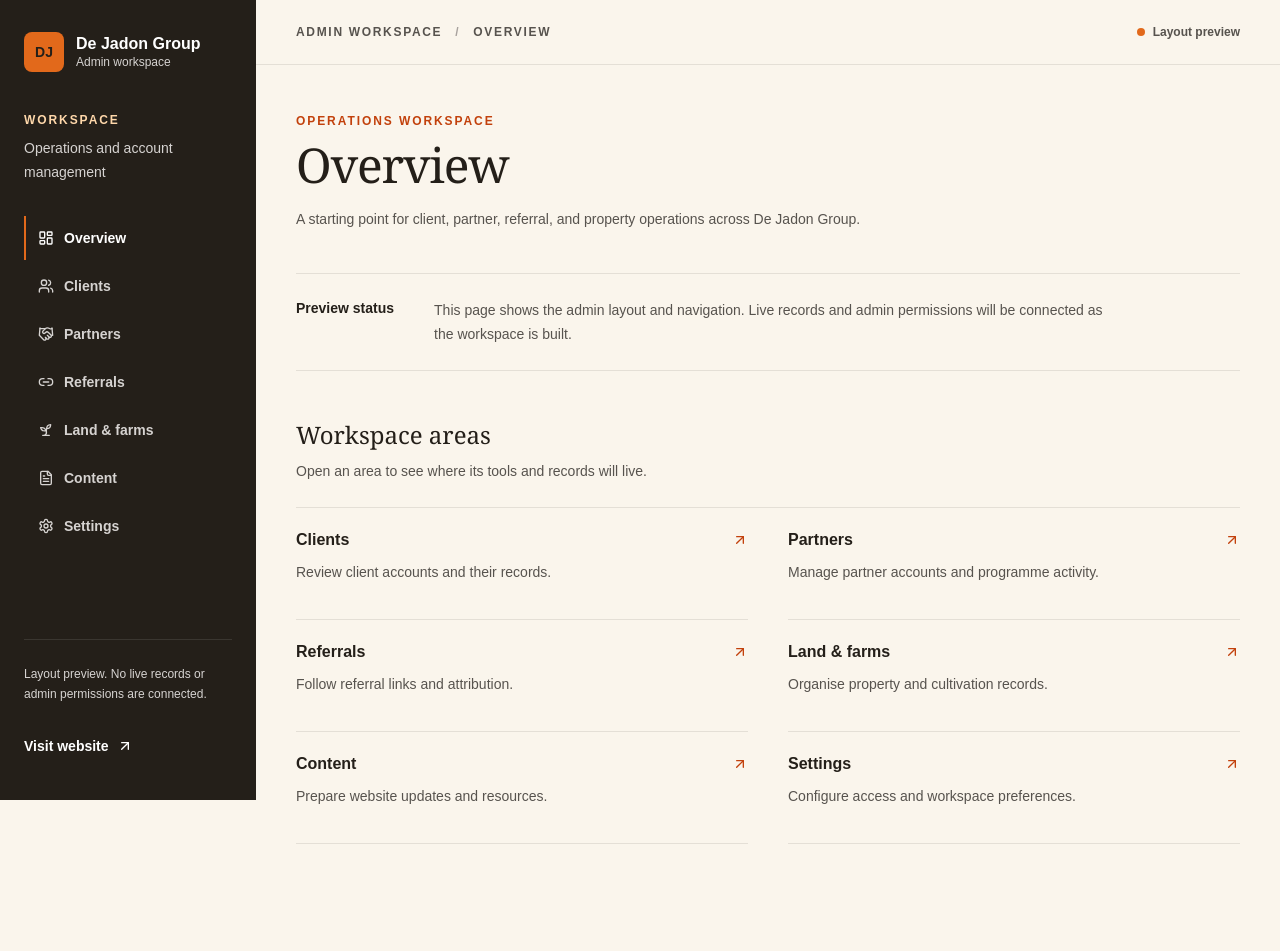
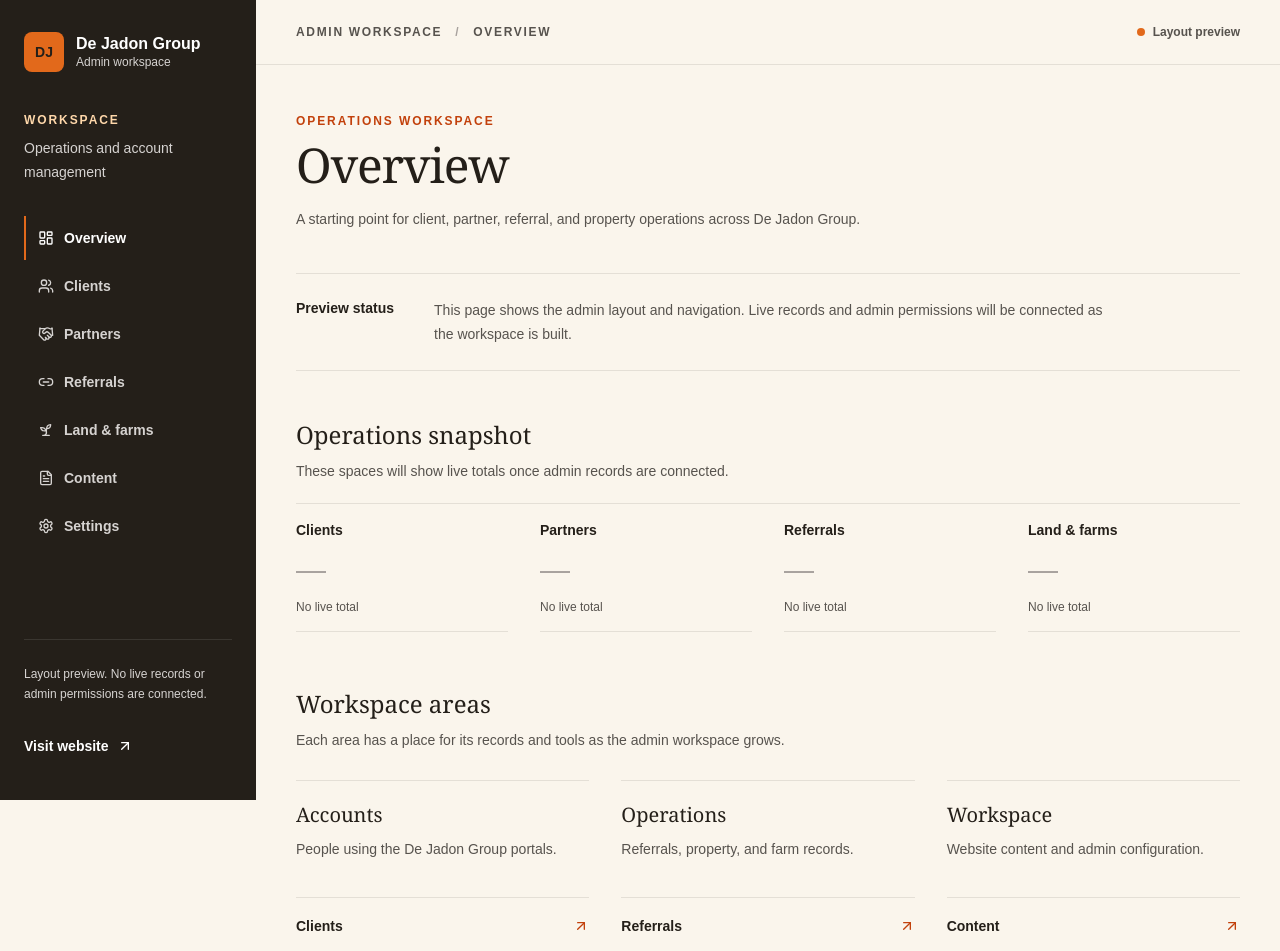
Before and after one commit to Emiloart/Dejadongroup, a Next.js app: page /admin in a window 1280 px wide. Shown: the top 951 px of the page. Before the commit the page ends 924 px from the top, so only its background shows below. Built offline with nearby package versions, Linux system fonts and the light colour scheme.

Commit message:
Organize admin overview and snapshot layout

```diff
--- a/src/app/admin/page.tsx
+++ b/src/app/admin/page.tsx
@@ -2,6 +2,13 @@ import Link from "next/link";
 import { ArrowUpRight } from "lucide-react";
 import { AdminShell } from "@/components/admin-shell";
 import { adminSubsections } from "@/lib/admin-data";
+
+const snapshotIds = ["clients", "partners", "referrals", "land-farms"] as const;
+const workspaceGroups = [
+  { title: "Accounts", description: "People using the De Jadon Group portals.", ids: ["clients", "partners"] },
+  { title: "Operations", description: "Referrals, property, and farm records.", ids: ["referrals", "land-farms"] },
+  { title: "Workspace", description: "Website content and admin configuration.", ids: ["content", "settings"] }
+] as const;
 
 export default function AdminOverviewPage() {
   return (
@@ -17,20 +24,50 @@ export default function AdminOverviewPage() {
         <p className="mt-2 max-w-2xl text-sm leading-6 text-stone-600 sm:mt-0">This page shows the admin layout and navigation. Live records and admin permissions will be connected as the workspace is built.</p>
       </div>
 
-      <section aria-labelledby="areas-heading" className="mt-12">
+      <section aria-labelledby="snapshot-heading" className="mt-12">
+        <div className="max-w-2xl">
+          <h2 id="snapshot-heading" className="text-2xl font-medium">Operations snapshot</h2>
+          <p className="mt-2 text-sm leading-6 text-stone-600">These spaces will show live totals once admin records are connected.</p>
+        </div>
+        <nav aria-label="Operations snapshot" className="mt-5 grid grid-cols-2 gap-x-5 border-t border-ink/10 lg:grid-cols-4 lg:gap-x-8">
+          {snapshotIds.map((id) => {
+            const section = adminSubsections.find((item) => item.id === id);
+            if (!section) return null;
+            return (
+              <Link key={id} href={section.href} className="group flex min-h-32 flex-col justify-between border-b border-ink/10 py-4 focus-visible:outline focus-visible:outline-2 focus-visible:outline-offset-2 focus-visible:outline-orange-700">
+                <span className="text-sm font-semibold text-ink group-hover:text-orange-700">{section.label}</span>
+                <span aria-hidden="true" className="text-3xl leading-none text-stone-400">—</span>
+                <span className="text-xs text-stone-600">No live total</span>
+              </Link>
+            );
+          })}
+        </nav>
+      </section>
+
+      <section aria-labelledby="areas-heading" className="mt-12 lg:mt-14">
         <div className="max-w-2xl">
           <h2 id="areas-heading" className="text-2xl font-medium">Workspace areas</h2>
-          <p className="mt-2 text-sm leading-6 text-stone-600">Open an area to see where its tools and records will live.</p>
+          <p className="mt-2 text-sm leading-6 text-stone-600">Each area has a place for its records and tools as the admin workspace grows.</p>
         </div>
-        <div className="mt-6 grid border-t border-ink/10 sm:grid-cols-2 sm:gap-x-10">
-          {adminSubsections.map((section) => (
-            <Link key={section.id} href={section.href} className="group flex min-h-28 items-start justify-between gap-5 border-b border-ink/10 py-5 focus-visible:outline focus-visible:outline-2 focus-visible:outline-offset-2 focus-visible:outline-orange-700">
-              <span>
-                <span className="block text-base font-semibold text-ink group-hover:text-orange-700">{section.label}</span>
-                <span className="mt-2 block text-sm leading-6 text-stone-600">{section.description}</span>
-              </span>
-              <ArrowUpRight aria-hidden="true" className="mt-1 h-4 w-4 shrink-0 text-orange-700" />
-            </Link>
+        <div className="mt-7 grid gap-10 lg:grid-cols-3 lg:gap-8">
+          {workspaceGroups.map((group) => (
+            <section key={group.title} aria-label={group.title}>
+              <div className="border-t border-ink/10 pt-5">
+                <h3 className="text-xl font-medium">{group.title}</h3>
+                <p className="mt-2 min-h-12 text-sm leading-6 text-stone-600">{group.description}</p>
+              </div>
+              <div className="mt-3 border-t border-ink/10">
+                {group.ids.map((id) => {
+                  const section = adminSubsections.find((item) => item.id === id);
+                  if (!section) return null;
+                  return (
+                    <Link key={id} href={section.href} className="group flex min-h-14 items-center justify-between gap-4 border-b border-ink/10 py-3 text-sm font-semibold text-ink hover:text-orange-700 focus-visible:outline focus-visible:outline-2 focus-visible:outline-offset-2 focus-visible:outline-orange-700">
+                      {section.label}<ArrowUpRight aria-hidden="true" className="h-4 w-4 shrink-0 text-orange-700" />
+                    </Link>
+                  );
+                })}
+              </div>
+            </section>
           ))}
         </div>
       </section>
--- a/src/components/admin-shell.tsx
+++ b/src/components/admin-shell.tsx
@@ -18,6 +18,7 @@ export function AdminShell({ section, children }: { section: AdminSectionId; chi
 
   return (
     <div className="min-h-screen bg-warm text-ink lg:grid lg:grid-cols-[256px_minmax(0,1fr)]">
+      <a href="#main-content" className="sr-only focus:not-sr-only focus:absolute focus:left-4 focus:top-4 focus:z-50 focus:rounded-card focus:bg-white focus:px-4 focus:py-2 focus:text-sm focus:font-semibold focus:text-ink">Skip to main content</a>
       <aside className="bg-ink text-white lg:sticky lg:top-0 lg:flex lg:h-screen lg:flex-col lg:overflow-y-auto lg:px-6 lg:py-8">
         <Link href="/admin" className="mx-5 flex min-h-20 items-center gap-3 focus-visible:outline focus-visible:outline-2 focus-visible:outline-offset-2 focus-visible:outline-white lg:mx-0 lg:min-h-0">
           <span className="flex h-10 w-10 shrink-0 items-center justify-center rounded-card bg-orangeAction text-sm font-bold text-ink">DJ</span>
```
